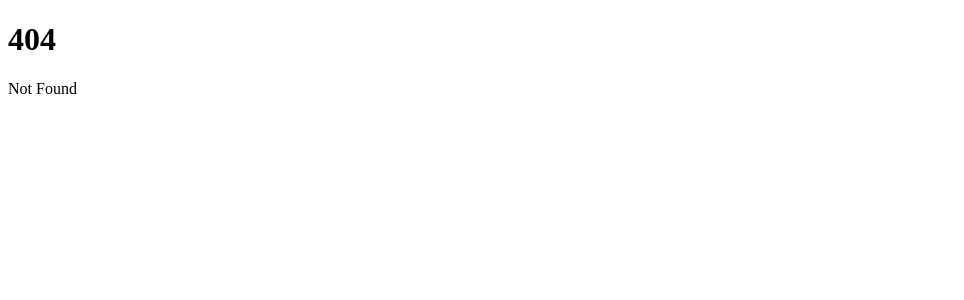
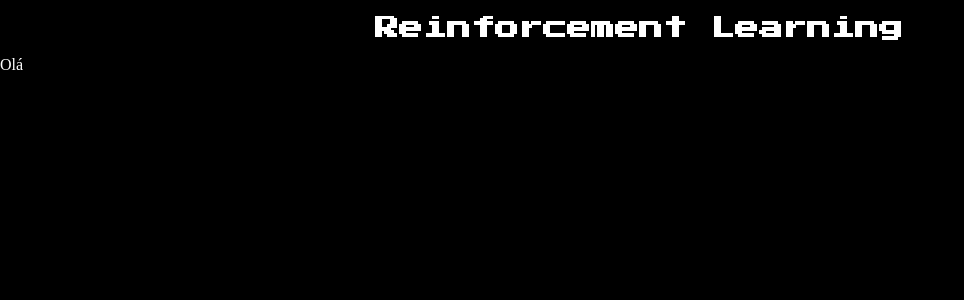
Before and after one commit to FGV-VIS-2025/final-project-rl-explained-vis, a SvelteKit app: page /visualization in a window 1280 px wide. Before the commit this address had no page. Shown: the top 300 px of the page, without its empty margins (0-964 px from the left). Built offline with nearby package versions, Linux system fonts and the light colour scheme.

Commit message:
esboço de uma primeira página

```diff
--- /dev/null
+++ b/src/routes/+layout.svelte
@@ -0,0 +1,53 @@
+<link rel="preconnect" href="https://fonts.googleapis.com">
+<link rel="preconnect" href="https://fonts.gstatic.com" crossorigin>
+<link href="https://fonts.googleapis.com/css2?family=Press+Start+2P&display=swap" rel="stylesheet">
+
+<header>
+<h1>Reinforcement Learning</h1>
+</header>
+
+<slot></slot>
+
+
+<style>
+    :global(body) {
+        margin: 0;
+        padding: 0;
+        background-color: black;
+        color: white;
+
+    }
+
+    header {
+        display: flex;
+        justify-content: center;
+        align-items: center;
+    }
+
+
+    h1 {
+        font-family: "Press Start 2P", sans-serif;
+        font-size: 1.5rem;
+        text-align: center;
+        color: white;
+        white-space: nowrap;
+        overflow: hidden;
+        border-right: 2px solid white;
+        width: 0;
+        animation: typing 3s steps(22, end) forwards,
+                   blink 0.7s step-end infinite,
+                   shake 2s infinite;
+    }
+
+
+
+
+    @keyframes typing {
+      from { width: 0 }
+      to { width: 22ch } /* 26 characters in "Reinforcement Learning" */
+    }
+
+    @keyframes blink {
+      50% { border-color: transparent }
+    }
+</style>
--- /dev/null
+++ b/src/routes/explained/+page.svelte
@@ -0,0 +1 @@
+Olá
--- /dev/null
+++ b/src/routes/visualization/+page.svelte
@@ -0,0 +1 @@
+Olá
```
Also changed, not shown: src/routes/+page.svelte (+81 -2 lines).
